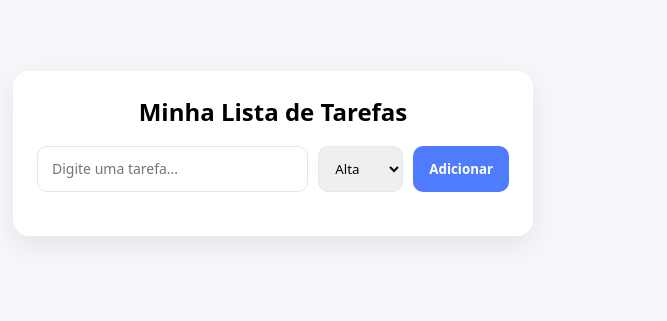
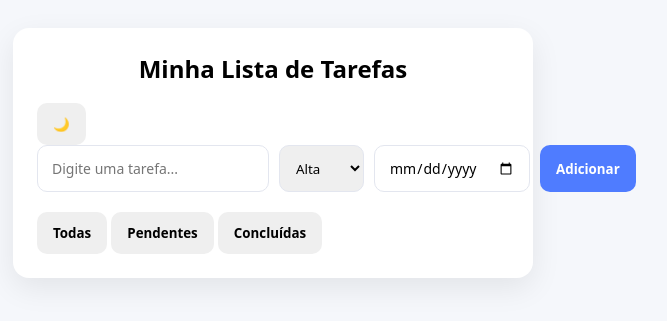
Before and after one commit to GabiGPC/meu-todo-app1, a plain HTML site: page index.html in a window 1280 px wide. Shown: the part 247-568 px from the top of the page, without its empty margins (367-1034 px from the left). Drawn offline with Linux system fonts and the light colour scheme.

Commit message:
Update index.html

```diff
--- a/index.html
+++ b/index.html
@@ -14,7 +14,11 @@
 
 <div class="app">
 
+<div class="top-bar">
 <h1>Minha Lista de Tarefas</h1>
+
+<button id="themeToggle">🌙</button>
+</div>
 
 <div class="input-group">
 
@@ -26,9 +30,19 @@
 <option value="baixa">Baixa</option>
 </select>
 
+<input type="date" id="dueDate">
+
 <button class="add-btn" onclick="addTask()">
 Adicionar
 </button>
+
+</div>
+
+<div class="filters">
+
+<button onclick="setFilter('all')">Todas</button>
+<button onclick="setFilter('pending')">Pendentes</button>
+<button onclick="setFilter('completed')">Concluídas</button>
 
 </div>
 
```
